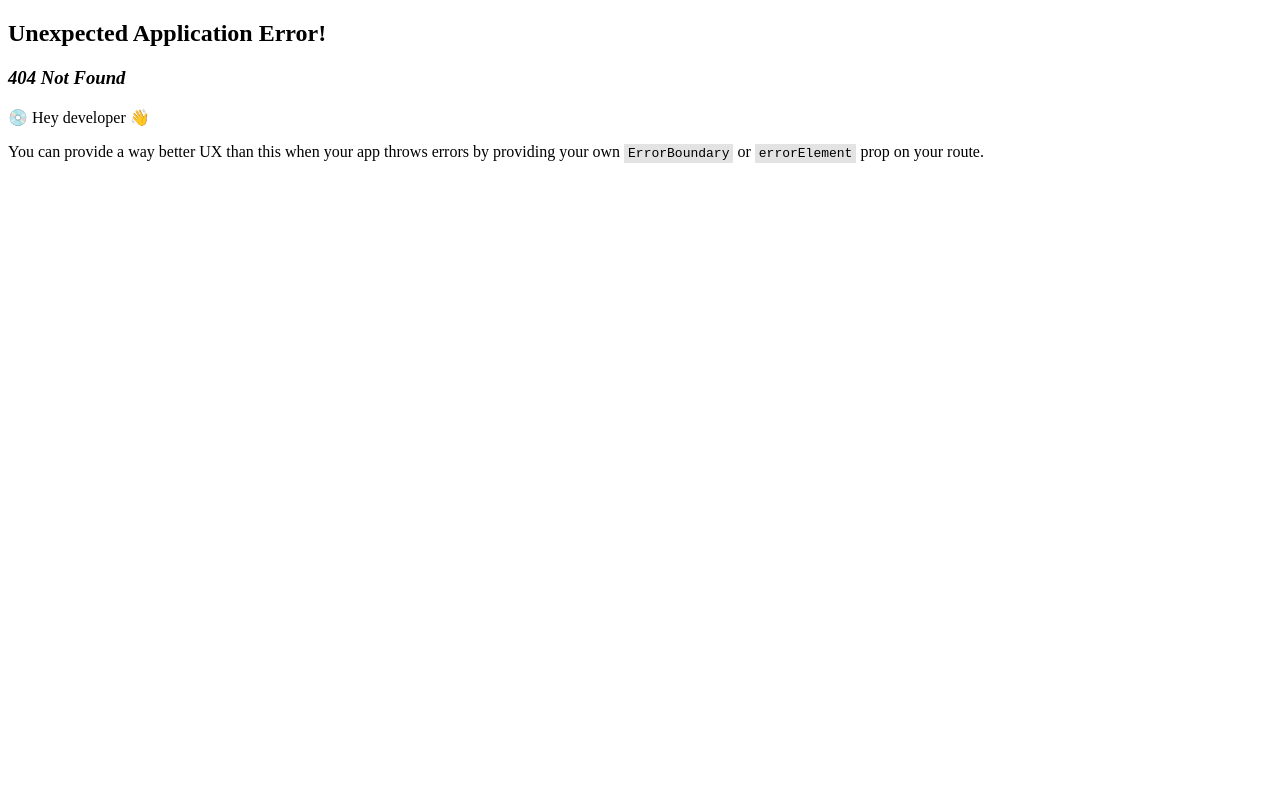
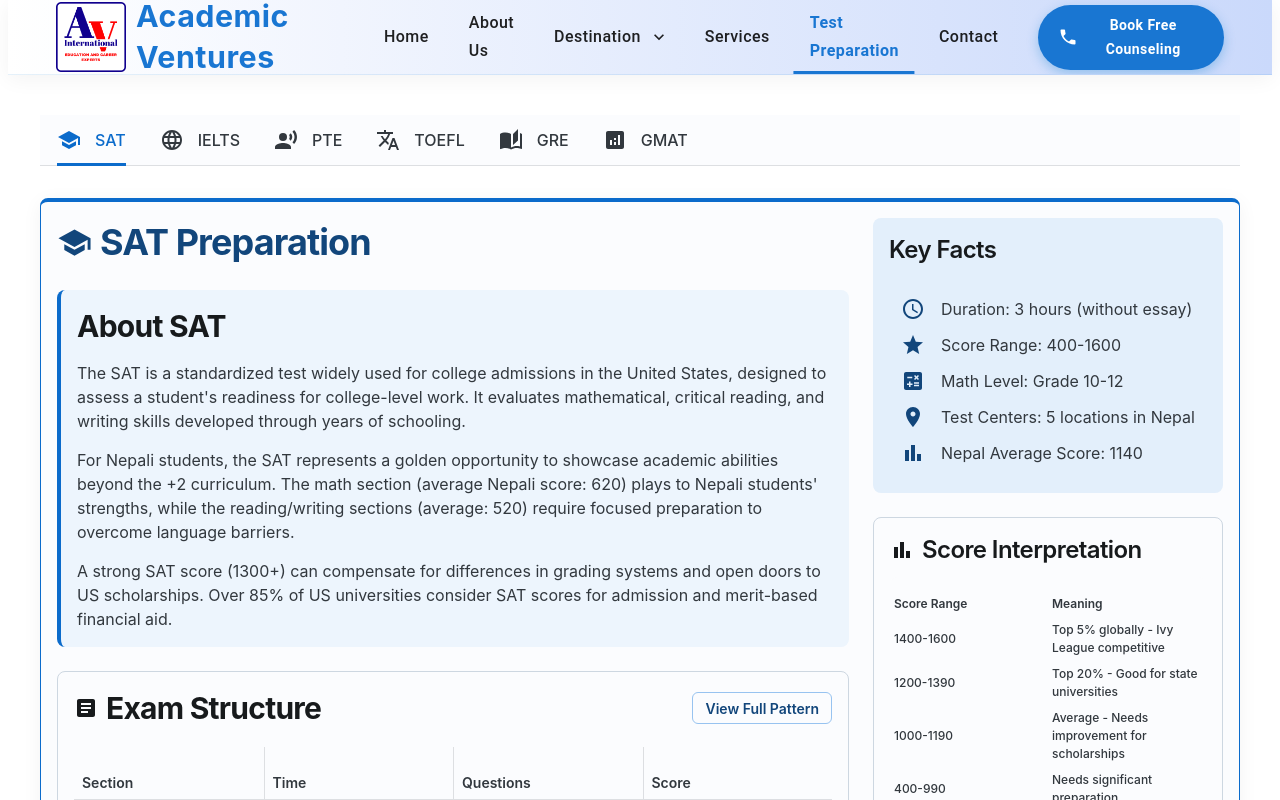
Before and after one commit to nikeshdc-25/AcademicVentures, a React (Vite) app: page /test-prep in a window 1280 px wide. Before the commit this address had no page. Shown: the top 800 px of the page. Built offline with nearby package versions, Linux system fonts and the light colour scheme.

Commit message:
minor css and navigation touch up

```diff
--- a/src/Pages/TestPreparationPage.jsx
+++ b/src/Pages/TestPreparationPage.jsx
@@ -1,10 +1,9 @@
-import React, { useState } from "react";
+import React, { useEffect, useState } from "react";
 import {
   Box,
   Typography,
   Card,
   CardContent,
-  Divider,
   Table,
   List,
   ListItem,
@@ -19,8 +18,6 @@
   Tabs,
   TabList,
   Tab,
-  TabPanel,
-  AspectRatio,
 } from "@mui/joy";
 import {
   School as SATIcon,
@@ -55,6 +52,9 @@
   const [currentTest, setCurrentTest] = useState("SAT");
   const [openPattern, setOpenPattern] = useState(false);
 
+useEffect(() => {
+    window.scrollTo(0, 0);
+  }, []);
   const testData = {
     SAT: {
       icon: <SATIcon fontSize="large" />,
--- a/src/components/Footer.jsx
+++ b/src/components/Footer.jsx
@@ -53,8 +53,8 @@
       onClick: () => navigate("/contact")
     },
     {
-      title: "Partner Universities",
-      url: "https://osom.one/partner-universities",
+      title: "Test Preparation",
+      onClick: () => navigate("/test-prep")
     },
   ];
 
@@ -65,7 +65,7 @@
     { title: "Study Abroad", onClick: () => navigate("/services/study-abroad") },
     { title: "Pre-Departure Support", onClick: () => navigate("/services/pre-departure-support") },
     { title: "Career Counselling", onClick: () => navigate("/services/career-counselling") },
-    { title: "Test Preparation", onClick: () => navigate("/services/test-preparation") },
+    { title: "Financial Aids", onClick: () => navigate("/services/scholarship-financial-aid") },
   ];
 
   // Social media data
--- a/src/components/Header.jsx
+++ b/src/components/Header.jsx
@@ -48,7 +48,6 @@
   const theme = useTheme();
   const isMobile = useMediaQuery(theme.breakpoints.down("md"));
   const [destinationAnchor, setDestinationAnchor] = useState(null);
-  const [testPrepAnchor, setTestPrepAnchor] = useState(null);
   const [mobileMenuAnchor, setMobileMenuAnchor] = useState(null);
   const [hoveredCountry, setHoveredCountry] = useState("");
 
@@ -56,9 +55,6 @@
     setDestinationAnchor(event.currentTarget);
   };
 
-  const handleTestPrepOpen = (event) => {
-    setTestPrepAnchor(event.currentTarget);
-  };
 
   const handleMobileMenuOpen = (event) => {
     setMobileMenuAnchor(event.currentTarget);
@@ -66,7 +62,6 @@
 
   const handleClose = () => {
     setDestinationAnchor(null);
-    setTestPrepAnchor(null);
     setMobileMenuAnchor(null);
   };
 
@@ -86,14 +81,7 @@
     { name: "Services", path: "/services" },
     {
       name: "Test Preparation",
-      subItems: [
-        { name: "SAT", path: "/sat" },
-        { name: "IELTS", path: "/ielts" },
-        { name: "GRE", path: "/gre" },
-        { name: "GMAT", path: "/gmat" },
-        { name: "PTE", path: "/pte" },
-        { name: "TOEFL", path: "/toefl" },
-      ],
+      path: "/test-prep",
     },
     { name: "Contact", path: "/contact" },
   ];
@@ -104,15 +92,16 @@
       color="transparent"
       elevation={0}
       sx={{
-        height: 90,
+        height: 75,
         width: "100%",
-        margin: 0,
+        marginBottom: 1,
+        marginTop: -1,
         padding: 0,
         top: 0,
         left: 0,
         right: 0,
         overflow: "hidden",
-        background: "linear-gradient(to right, #ffffff, #e5edff)",
+        background: "linear-gradient(to right,rgb(255, 255, 255),rgb(202, 217, 251))",
         backdropFilter: "blur(10px)",
         zIndex: theme.zIndex.appBar,
         borderBottom: "1px solid rgba(0, 122, 204, 0.1)",
@@ -148,8 +137,8 @@
               src={logo}
               alt="Academic Ventures Logo"
               style={{
-                width: 70,
-                height: 60,
+                width: 75,
+                height: 70,
                 marginRight: 10,
                 transition: "transform 0.3s ease",
               }}
@@ -159,7 +148,7 @@
               sx={{
                 color: theme.palette.primary.main,
                 fontWeight: 700,
-                fontSize: { xs: "1.3rem", md: "1.6rem" },
+                fontSize: { xs: "1.3rem", md: "1.9rem" },
                 fontFamily: "'Inter', sans-serif",
                 letterSpacing: "0.5px",
                 transition: "color 0.3s ease",
--- a/src/main.jsx
+++ b/src/main.jsx
@@ -32,7 +32,7 @@
       <Route path="/malta" element={<MaltaPage />} />
       <Route path="/romania" element={<RomaniaPage />} />
       <Route path="/malaysia" element={<MalaysiaPage />} />
-      <Route path="/sat" element={<TestPreparationPage />} />
+      <Route path="/test-prep" element={<TestPreparationPage />} />
     </Route>
   )
 );
```
